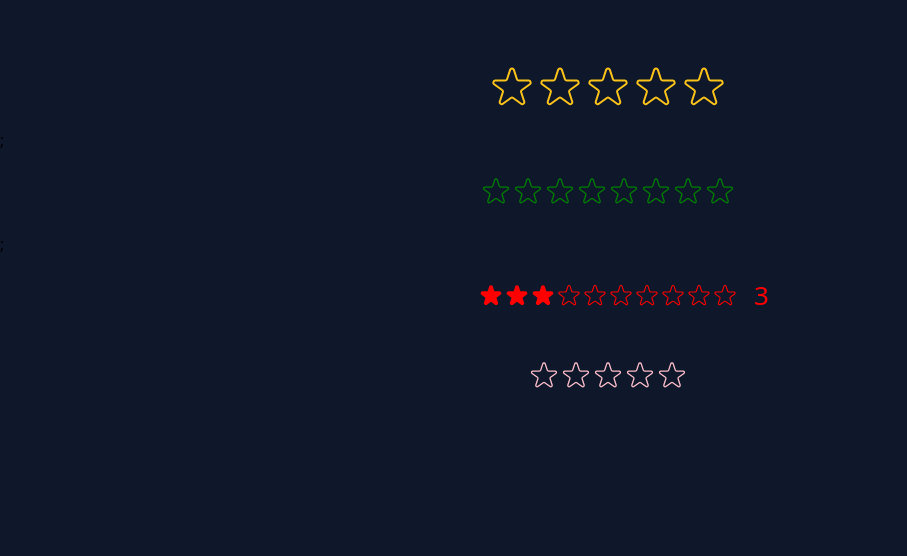
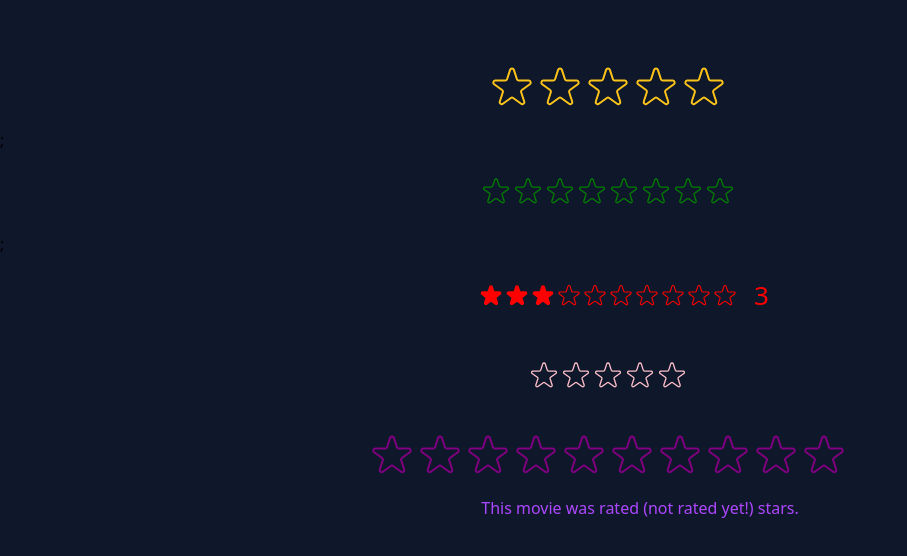
Before and after one commit to 01mehran/star-rating, a React (Vite) app: page / in a window 1280 px wide. Shown: the top 556 px of the page, without its empty margins (0-907 px from the left). Built offline with nearby package versions, Linux system fonts and the light colour scheme.

Commit message:
feat: add get rated stars in athor components using useState.

```diff
--- a/src/App.tsx
+++ b/src/App.tsx
@@ -1,3 +1,4 @@
+import { useState } from "react";
 import StarRating from "./StarRating";
 
 function App() {
@@ -12,6 +13,20 @@ function App() {
         size={32}
         messages={["Terrible", "Bad", "Okay", "Good", "Awesome"]}
       />
+      <MovieRatingStar />
+    </div>
+  );
+}
+
+function MovieRatingStar() {
+  const [movieRating, setMovieRating] = useState(0);
+
+  return (
+    <div>
+      <StarRating color="purple" maxRate={10} onSetRating={setMovieRating} />
+      <p className="text-center text-purple-500">
+        This movie was rated {movieRating || "(not rated yet!)"} stars.
+      </p>
     </div>
   );
 }
--- a/src/StarRating.tsx
+++ b/src/StarRating.tsx
@@ -7,6 +7,7 @@ type StarRatingProps = {
   size?: number;
   defaultRate?: number;
   messages?: string[];
+  onSetRating?: (rate: number) => void;
 };
 
 function StarRating({
@@ -15,12 +16,14 @@ function StarRating({
   size = 48,
   defaultRate = 0,
   messages = [],
+  onSetRating = () => {},
 }: StarRatingProps) {
   const [rating, setRating] = useState<number | null>(defaultRate);
   const [tempRating, setTempRating] = useState<number | null>(null);
 
   const handleSetRating = (rate: number) => {
     setRating(rate);
+    onSetRating(rate);
   };
 
   return (
```
